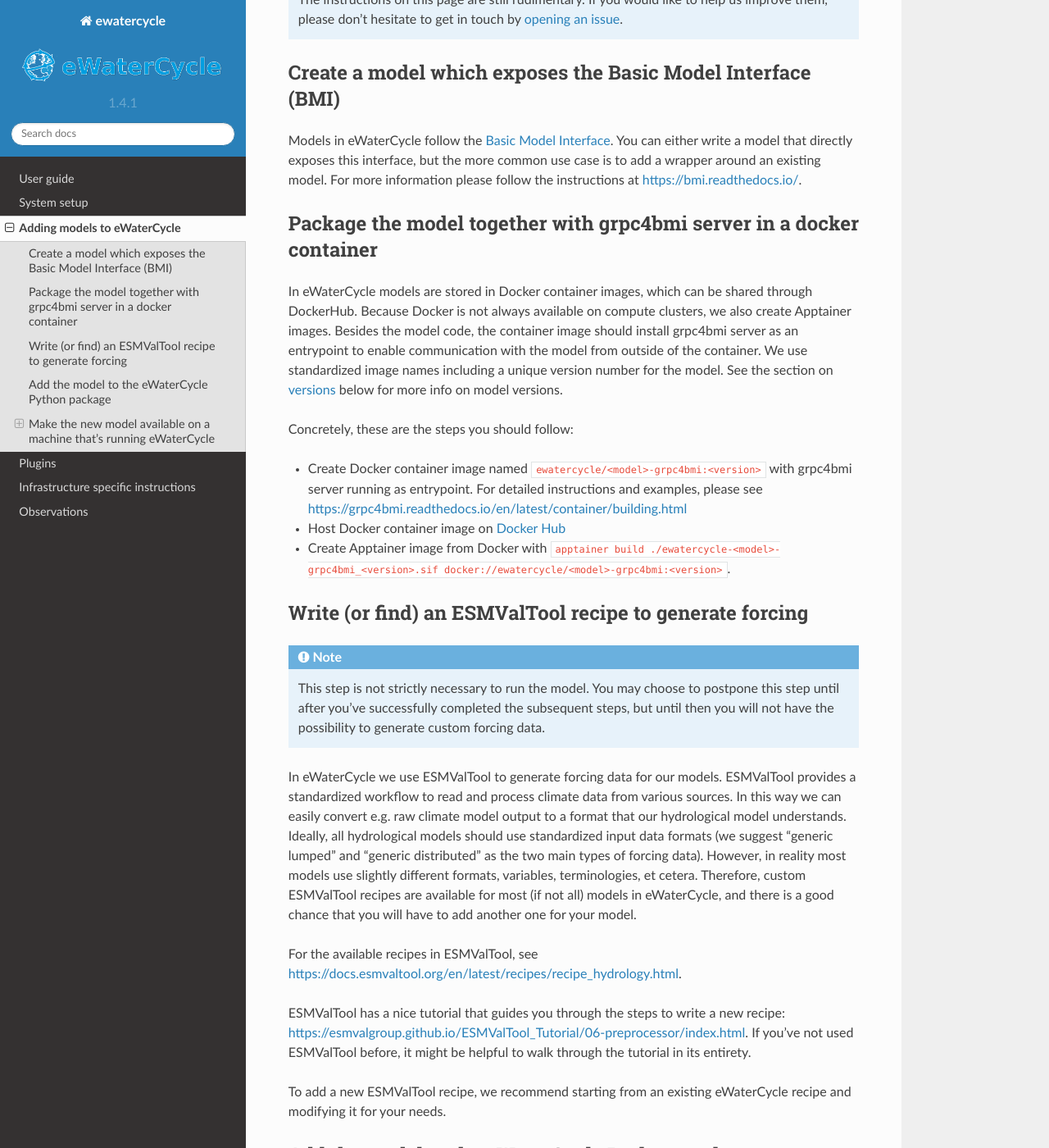
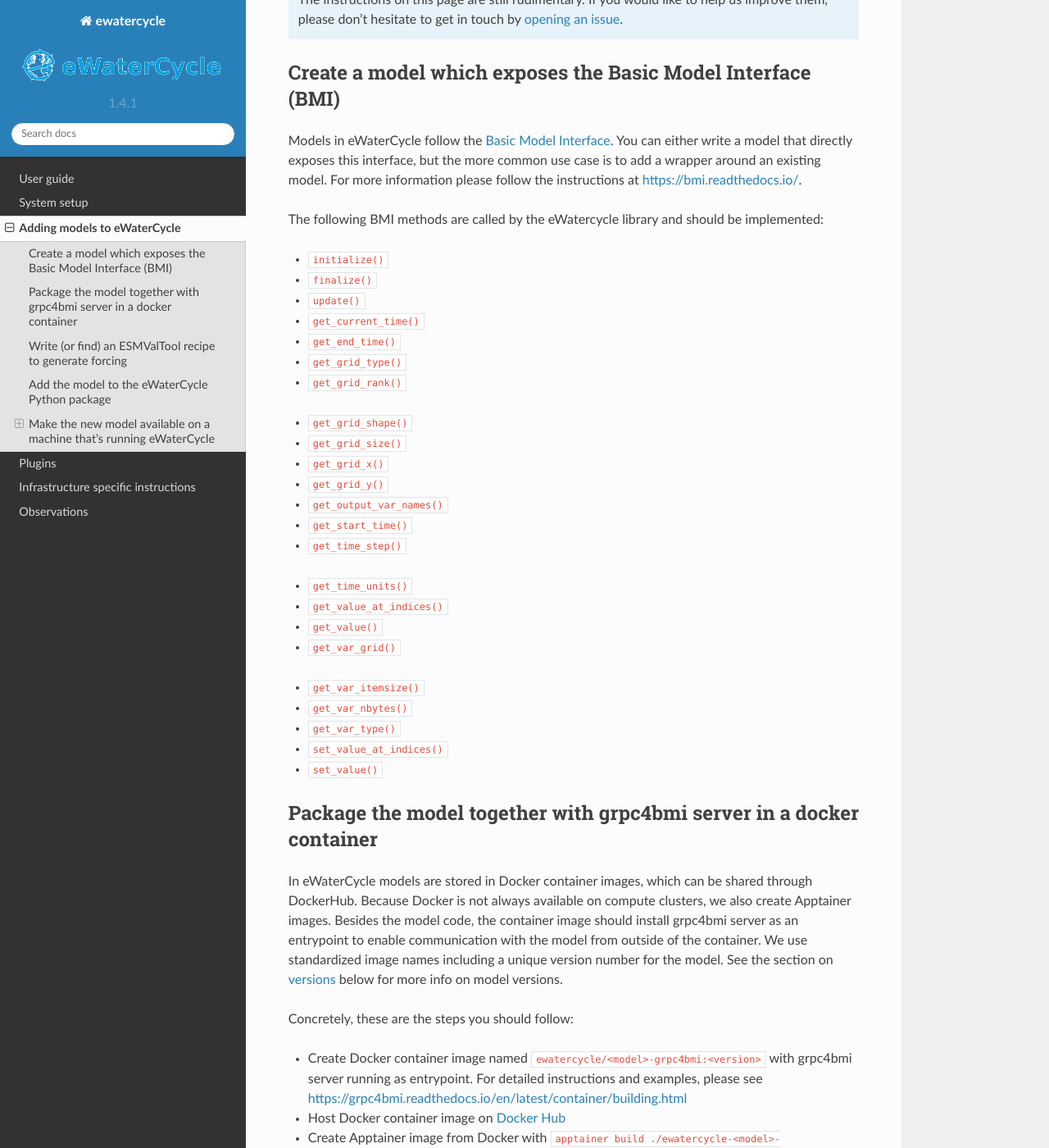
Before and after one commit to eWaterCycle/ewatercycle, a Sphinx documentation site: the page built from docs/adding_models.rst, in a window 1280 px wide and 1400 px high, scrolled down 741 px. Shown: the whole window at 82% size. Built offline with Sphinx 7.4.7 and the Read the Docs theme 2.0.0, drawn with Linux system fonts in a browser that asks for light colours; pages that are not in the unit, such as notebooks, are missing from menus.

Commit message:
List of BMI methods that this package or its dependency (grpc4bmi) calls. (#377)

```diff
--- a/docs/adding_models.rst
+++ b/docs/adding_models.rst
@@ -42,6 +42,36 @@ Interface <https://bmi.readthedocs.io>`_. You can either write a model that
 directly exposes this interface, but the more common use case is to add a
 wrapper around an existing model. For more information please follow the
 instructions at https://bmi.readthedocs.io/.
+
+The following BMI methods are called by the eWatercycle library
+and should be implemented:
+
+* ``initialize()``
+* ``finalize()``
+* ``update()``
+* ``get_current_time()``
+* ``get_end_time()``
+* ``get_grid_type()``
+* ``get_grid_rank()``
+.. To convert flat array to xarray or get/set value at coord
+* ``get_grid_shape()``
+* ``get_grid_size()``
+* ``get_grid_x()``
+* ``get_grid_y()``
+* ``get_output_var_names()``
+* ``get_start_time()``
+* ``get_time_step()``
+.. To convert time to a datetime object
+* ``get_time_units()``
+* ``get_value_at_indices()``
+* ``get_value()``
+* ``get_var_grid()``
+.. To reserve a correctly sized array for output
+* ``get_var_itemsize()``
+* ``get_var_nbytes()``
+* ``get_var_type()``
+* ``set_value_at_indices()``
+* ``set_value()``
 
 .. _Make container:
 
```
